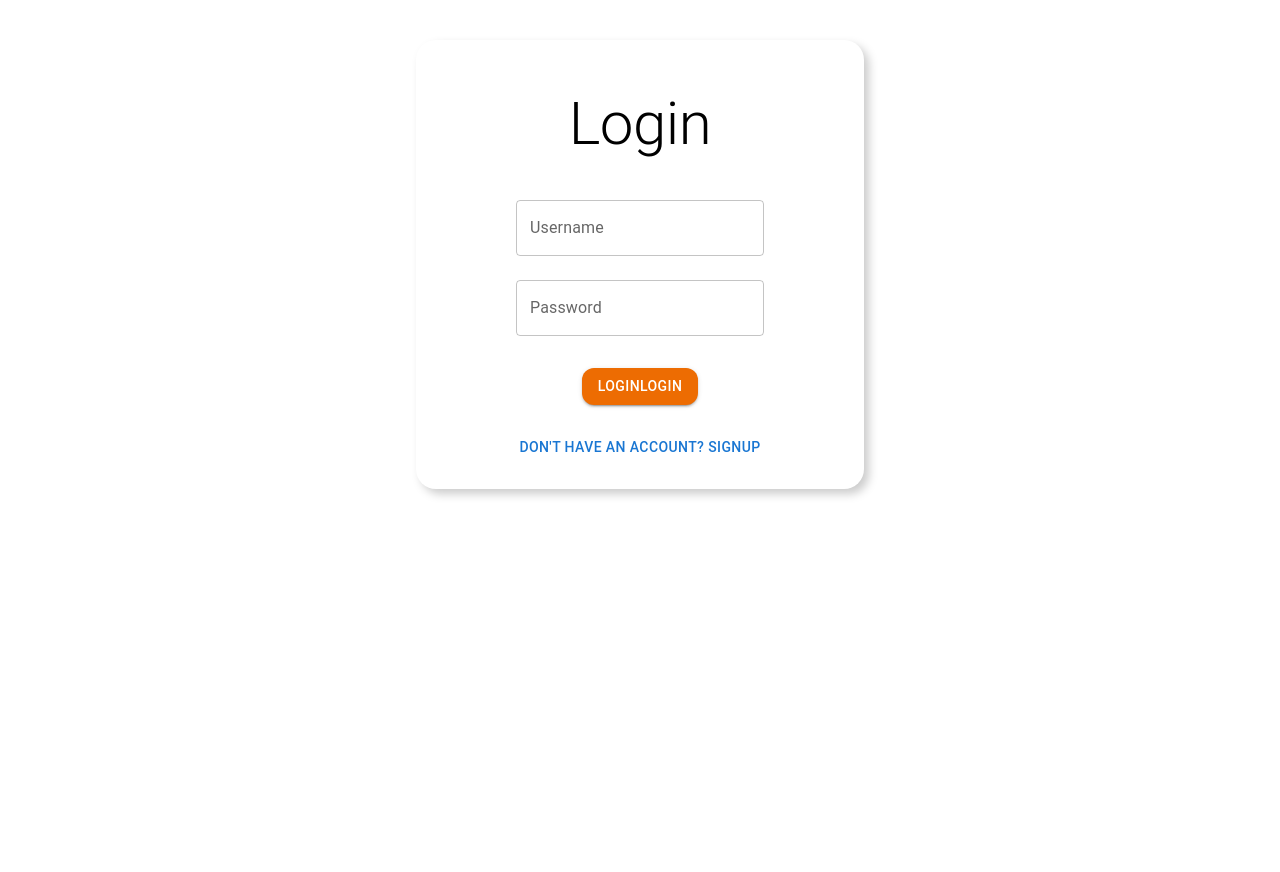
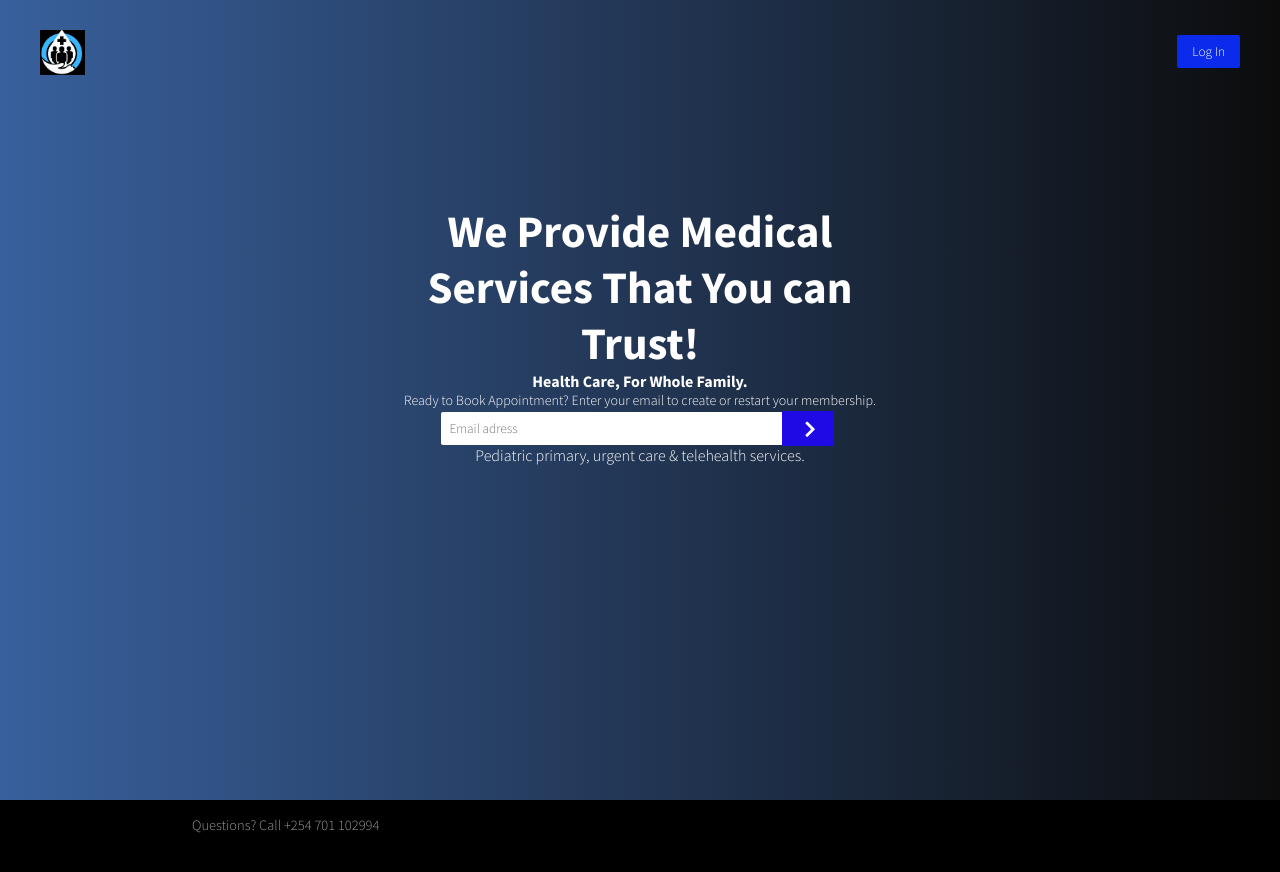
Before and after one commit to thadeusdev/hospital-management-system, a React (Create React App) app in the folder client/: page /Login in a window 1280 px wide. Before the commit the page ends 800 px from the top, so only its background shows below. Built offline with nearby package versions, Linux system fonts and the light colour scheme; no server answers.

Commit message:
Made the complete landing page on Client

```diff
--- a/client/src/App.js
+++ b/client/src/App.js
@@ -1,5 +1,6 @@
 import React, {useEffect, useState} from 'react';
 import { BrowserRouter, Route, Routes } from 'react-router-dom';
+import LandingPage from './landingPage/landingPageHeader';
 import Sidebar from './components/sidebar/Sidebar';
 import Topbar from './components/topbar/Topbar';
 import Appointment from './pages/appointment/Appointment';
@@ -25,20 +26,58 @@ import Signup from './pages/Registration/Signup/Signup';
 import Login from './pages/Registration/Login/Login';
 
 const App = () => {
-  const [user, setUser] = useState(null);
+  // const [user, setUser] = useState(null);
 
-  useEffect(() => {
-    fetch("/me").then((response) => {
-      if (response.ok) {
-        response.json().then((user) => setUser(user));
-      }
-    });
-  }, []);
+  // useEffect(() => {
+  //   fetch("/me").then((response) => {
+  //     if (response.ok) {
+  //       response.json().then((user) => setUser(user));
+  //     }
+  //   });
+  // }, []);
 
-  if (user) {
+  // if (user) {
+  //   return (
+  //     <>
+  //     {/* <Login/> */}
+  //     <BrowserRouter>
+  //     <Topbar/>
+  //       <Sidebar>
+  //         <Routes>
+  //           <Route path="/" element={<Dashboard />} />
+  //           <Route path="/dashboard" element={<Dashboard />} />
+  //           <Route path="/appointment" element={<AppointmentList />} />
+  //           <Route path="/doctors" element={<DoctorList />} />
+  //           <Route path="/patients" element={<PatientList />} />
+  //           <Route path="/diseases" element={<DiseaseList />} />
+  //           <Route path="/diagnoses" element={<DiagnoseList />} />
+  //           <Route path="/medicines" element={<MedicineList />} />
+  //           <Route path="/doctor/:id" element={<Doctor />} />
+  //           <Route path="/appointment/:id" element={<Appointment />} />
+  //           <Route path="/patient/:id" element={<Patient />} />
+  //           <Route path="/disease/:id" element={<Disease />} />
+  //           <Route path="/diagnose/:id" element={<Diagnose />} />
+  //           <Route path="/medicine/:id" element={<Medicine />} />
+  //           <Route path="/newDoctor" element={<NewDoctor />} />
+  //           <Route path="/newPatient" element={<NewPatient />} />
+  //           <Route path="/newAppointment" element={<NewAppointment />} />
+  //           <Route path="/newDisease" element={<NewDisease />} />
+  //           <Route path="/newMedicine" element={<NewMedicine />} />
+  //           <Route path="/newDiagnose" element={<NewDiagnose />} />
+  //           <Route path="/Signup" element={<Signup/>}/>
+  //           <Route path="/Login" element={<Login />} />
+  //         </Routes>
+  //       </Sidebar>
+  //     </BrowserRouter>
+  //     </>
+  //   );
+  // } else {
+  //   return <Login onLogin={setUser} />;
+  // }
   return (
     <>
-      {/* <Login/> */}
+    <LandingPage />
+    {/* <Login/>
     <BrowserRouter>
     <Topbar/>
       <Sidebar>
@@ -65,49 +104,12 @@ const App = () => {
           <Route path="/newDiagnose" element={<NewDiagnose />} />
           <Route path="/Signup" element={<Signup/>}/>
           <Route path="/Login" element={<Login />} />
+          <Route path="/Logout" element={<Logout />} />
         </Routes>
       </Sidebar>
-      </BrowserRouter>
+    </BrowserRouter> */}
     </>
   );
-  } else {
-    return <Login onLogin={setUser} />;
-  }
-  // return (
-  //   <>
-  //   {/* <Login/> */}
-  //   <BrowserRouter>
-  //   <Topbar/>
-  //     <Sidebar>
-  //       <Routes>
-  //         <Route path="/" element={<Dashboard />} />
-  //         <Route path="/dashboard" element={<Dashboard />} />
-  //         <Route path="/appointment" element={<AppointmentList />} />
-  //         <Route path="/doctors" element={<DoctorList />} />
-  //         <Route path="/patients" element={<PatientList />} />
-  //         <Route path="/diseases" element={<DiseaseList />} />
-  //         <Route path="/diagnoses" element={<DiagnoseList />} />
-  //         <Route path="/medicines" element={<MedicineList />} />
-  //         <Route path="/doctor/:id" element={<Doctor />} />
-  //         <Route path="/appointment/:id" element={<Appointment />} />
-  //         <Route path="/patient/:id" element={<Patient />} />
-  //         <Route path="/disease/:id" element={<Disease />} />
-  //         <Route path="/diagnose/:id" element={<Diagnose />} />
-  //         <Route path="/medicine/:id" element={<Medicine />} />
-  //         <Route path="/newDoctor" element={<NewDoctor />} />
-  //         <Route path="/newPatient" element={<NewPatient />} />
-  //         <Route path="/newAppointment" element={<NewAppointment />} />
-  //         <Route path="/newDisease" element={<NewDisease />} />
-  //         <Route path="/newMedicine" element={<NewMedicine />} />
-  //         <Route path="/newDiagnose" element={<NewDiagnose />} />
-  //         <Route path="/Signup" element={<Signup/>}/>
-  //         <Route path="/Login" element={<Login />} />
-  //         <Route path="/Logout" element={<Logout />} />
-  //       </Routes>
-  //     </Sidebar>
-  //   </BrowserRouter>
-  //   </>
-  // );
 };
 
 export default App;
--- /dev/null
+++ b/client/src/landingPage/cta.js
@@ -0,0 +1,19 @@
+import React from 'react';
+
+const CTA = () => {
+    return (
+      <article className="cta">
+        <p className="cta-summary">
+          Ready to Book Appointment? Enter your email to create or restart your membership.
+        </p>
+        <article className="cta-content">
+          <input type="email" placeholder="Email adress" />
+          <button className="cta-content-btn">
+
+          </button>
+        </article>
+      </article>
+    );
+  };
+
+export default CTA;
--- /dev/null
+++ b/client/src/landingPage/footer.js
@@ -0,0 +1,66 @@
+import React from 'react';
+
+const links = [
+  { name: 'Quality Care', link: '#' },
+  { name: 'Compassionate Service', link: '#' },
+  { name: 'Convenient Location', link: '#' },
+  { name: 'Comprehensive Services', link: '#' },
+  { name: 'Expert Treatment', link: '#' },
+  { name: 'Personalized Attention', link: '#' },
+  { name: 'Innovative Therapies', link: '#' },
+  { name: 'Coordinated Care', link: '#' },
+  { name: 'Contact Us', link: '#' },
+  { name: 'Emergency Services', link: '#' },
+  { name: 'Patient Safety', link: '#' },
+  { name: 'Women\'s Health', link: '#' },
+  { name: 'Specialty Care', link: '#' },
+  { name: 'Pediatrics', link: '#' },
+  { name: 'Geriatrics', link: '#' },
+  { name: 'Community Outreach', link: '#' },
+  { name: 'Educational Resources', link: '#' },
+];
+
+const Footer = () => {
+  const firstCol = links.slice(0, 5);
+  const secondCol = links.slice(5, 9);
+  const thirdCol = links.slice(9, 13);
+  const fourthCol = links.slice(13);
+
+  return (
+    <footer className="footer">
+      <p>Questions? Call +254 701 102994</p>
+      <div className="footer-cols">
+        <ul>
+          {firstCol.map((link) => {
+            <li key={link.name}>
+              <a href={link.link}>{link.name}</a>
+            </li>
+          })}
+        </ul>
+        <ul>
+          {secondCol.map((link) => {
+            <li key={link.name}>
+              <a href={link.link}>{link.name}</a>
+            </li>
+          })}
+        </ul>
+        <ul>
+          {thirdCol.map((link) => {
+            <li key={link.name}>
+              <a href={link.link}>{link.name}</a>
+            </li>
+          })}
+        </ul>
+        <ul>
+          {fourthCol.map((link) => {
+            <li key={link.name}>
+              <a href={link.link}>{link.name}</a>
+            </li>
+          })}
+        </ul>
+      </div>
+    </footer>
+  );
+};
+
+export default Footer;
--- /dev/null
+++ b/client/src/landingPage/landingPage.css
@@ -0,0 +1,325 @@
+@import url("https://use.fontawesome.com/releases/v5.15.2/css/all.css");
+
+body {
+  margin: 0;
+  padding: 0;
+  box-sizing: border-box;
+  font-family: "Helvetica", sans-serif;
+  background: black;
+}
+
+.navigation {
+  display: flex;
+  justify-content: space-between;
+  padding: 20px 40px;
+  align-items: center;
+}
+
+.logo-wrapper {
+  max-width: 120px;
+}
+
+.logo-wrapper img {
+  width: 100%;
+}
+
+.logo{
+    color: white;
+    font-weight: bold;
+    font-size: 30px;
+    cursor: pointer;
+}
+.logo>img{
+    height: 45px;
+    width: 45px;
+    margin-top: 10px;
+    margin-left: 0;
+}
+
+.sign-in-btn {
+  background: #0a2beb;
+  color: white;
+  border: none;
+  border-radius: 2px;
+  padding: 8px 15px;
+}
+
+header {
+  background: linear-gradient(to right, rgba(80, 137, 223, 0.7), rgba(17, 17, 17, 0.7));
+  background-position: center;
+  background-repeat: no-repeat;
+  color: white;
+  text-align: center;
+  min-height: 100vh;
+}
+
+@media all and (max-width: 900px) {
+  header {
+    min-height: 600px;
+  }
+}
+
+.header-content-title {
+  font-size: 45px;
+  width: 37%;
+  margin: 100px auto 0 auto;
+}
+
+@media all and (max-width: 900px) {
+  .header-content-title {
+    font-size: 25px;
+    width: 90%;
+  }
+}
+
+.cta-summary {
+  font-size: 14px;
+  color: white;
+}
+
+.cta-content-btn {
+  background: #1f09e5;
+  color: #fff;
+  border: none;
+  padding: 6px 20px;
+  font-size: 18px;
+  position: relative;
+  top: 2px;
+  left: -5px;
+}
+
+.cta-content-btn::after {
+  display: inline-block;
+  font-family: "Font Awesome 5 Free";
+  font-weight: 900;
+  content: "\f054";
+  position: relative;
+  top: 1px;
+  left: 2px;
+}
+
+input[type="email"] {
+  padding: 8px;
+  border-top-left-radius: 2px;
+  border-bottom-left-radius: 2px;
+  border: none;
+  min-width: 330px;
+}
+
+@media all and (max-width: 900px) {
+  input[type="email"] {
+    border-radius: 2px;
+  }
+
+  .cta-summary {
+    font-size: 12px;
+  }
+
+  .cta-content-btn {
+    margin: 20px auto;
+  }
+}
+
+.footer {
+	max-width: 70%;
+	margin: 1rem auto;
+	overflow: auto;
+}
+
+.footer,
+.footer a {
+	color: #999;
+	font-size: 0.9rem;
+}
+
+.footer p {
+	margin-bottom: 1.5rem;
+}
+
+.footer .footer-cols {
+	display: grid;
+	grid-template-columns: repeat(4, 1fr);
+	grid-gap: 2rem;
+}
+
+.footer li {
+	line-height: 1.9;
+}
+
+.footer .lang-select {
+	margin-top: 2rem;
+	color: #999;
+	background-color: #000;
+	background-image: none;
+	border: 1px solid #333;
+	padding: 1rem 1.2rem;
+	border-radius: 5px;
+}
+
+/* Container */
+.container {
+	max-width: 70%;
+	margin: auto;
+	overflow: hidden;
+	padding: 0 2rem;
+}
+
+/* Text Styles */
+.text-xl {
+	font-size: 2rem;
+}
+
+.text-lg {
+	font-size: 1.8rem;
+	margin-bottom: 1rem;
+}
+
+.text-md {
+	margin-bottom: 1.5rem;
+	font-size: 1.2rem;
+}
+
+.text-center {
+	text-align: center;
+}
+
+.text-dark {
+	color: #999;
+}
+
+/* Buttons */
+.btn {
+	display: inline-block;
+	background: var(--primary-color);
+	color: #fff;
+	padding: 0.4rem 1.3rem;
+	font-size: 1rem;
+	text-align: center;
+	border: none;
+	cursor: pointer;
+	margin-right: 0.5rem;
+	transition: opacity 0.2s ease-in;
+	outline: none;
+	box-shadow: 0 1px 0 rgba(0, 0, 0, 0.45);
+	border-radius: 2px;
+}
+
+.btn:hover {
+	opacity: 0.9;
+}
+
+.btn-rounded {
+	border-radius: 5px;
+}
+
+.btn-xl {
+	font-size: 2rem;
+	padding: 1.5rem 2.1rem;
+	text-transform: uppercase;
+}
+
+.btn-lg {
+	font-size: 1rem;
+	padding: 0.8rem 1.3rem;
+	text-transform: uppercase;
+}
+
+.btn-icon {
+	margin-left: 1rem;
+}
+
+@media (max-width: 960px) {
+
+		.showcase {
+		height: 70vh;
+	}
+
+	.hide-sm {
+		display: none;
+	}
+
+	.showcase-top img {
+		top: 30%;
+		left: 5%;
+		transform: translate(0);
+	}
+
+	.showcase-content h1 {
+		font-size: 3.7rem;
+		line-height: 1;
+	}
+
+	.showcase-content p {
+		font-size: 1.5rem;
+	}
+
+	.footer .footer-cols {
+		grid-template-columns: repeat(2, 1fr);
+	}
+
+	.btn-xl {
+		font-size: 1.5rem;
+		padding: 1.4rem 2rem;
+		text-transform: uppercase;
+	}
+
+	.text-xl {
+		font-size: 1.5rem;
+	}
+
+	.text-lg {
+		font-size: 1.3rem;
+		margin-bottom: 1rem;
+	}
+
+	.text-md {
+		margin-bottom: 1rem;
+		font-size: 1.2rem;
+	}
+}
+
+@media (max-width: 700px) {
+	.showcase::after {
+		background: rgba(0, 0, 0, 0.6);
+		box-shadow: inset 80px 80px 150px #000000, inset -80px -80px 150px #000000;
+	}
+
+	.showcase-content h1 {
+		font-size: 2.5rem;
+		line-height: 1;
+	}
+
+	.showcase-content p {
+		font-size: 1rem;
+	}
+
+	#tab-1-content .tab-1-content-inner {
+		grid-template-columns: 1fr;
+		text-align: center;
+	}
+
+	#tab-2-content .tab-2-content-top {
+		display: block;
+		text-align: center;
+	}
+
+	#tab-2-content .tab-2-content-bottom {
+		margin-top: 2rem;
+		display: grid;
+		grid-template-columns: 1fr;
+		grid-gap: 2rem;
+		text-align: center;
+	}
+
+	.btn-xl {
+		font-size: 1rem;
+		padding: 1.2rem 1.6rem;
+		text-transform: uppercase;
+	}
+}
+
+@media(max-height: 600px) {
+  .showcase-content {
+	margin-top: 3rem;
+}
+}
--- /dev/null
+++ b/client/src/landingPage/landingPageHeader.js
@@ -0,0 +1,36 @@
+import React from 'react';
+import './landingPage.css';
+import LogoWrapper from './logoWrapper';
+import CTA from './cta';
+import Footer from './footer';
+
+const LandingPage = () => {
+  return (
+    <div>
+      <header className="header">
+        <nav className="navigation">
+          <LogoWrapper />
+          <button className="sign-in-btn">
+            Log In
+          </button>
+        </nav>
+        <article className="header-content">
+          <h1 className="header-content-title">
+            We Provide Medical Services That You can Trust!
+          </h1>
+          <h4 className="header-content-subtitle">
+            Health Care, For Whole Family.
+          </h4>
+          <CTA />
+          <p className="header-content-summary">
+            Pediatric primary, urgent care & telehealth services.
+          </p>
+        </article>
+      </header>
+      <Footer />
+    </div>
+  );
+};
+
+
+export default LandingPage;
--- /dev/null
+++ b/client/src/landingPage/logoWrapper.js
@@ -0,0 +1,11 @@
+import React from 'react';
+
+const LogoWrapper = () => {
+    return (
+      <article className="logo-wrapper logo">
+        <img src={require("../img/HealthCareLogo.png")} alt="Logo" />
+      </article>
+    );
+};
+
+export default LogoWrapper;
```
Also changed, not shown: 2 other files (tests, documents, lock files or other folders). Lines whose indentation alone changed are shown as unchanged.
